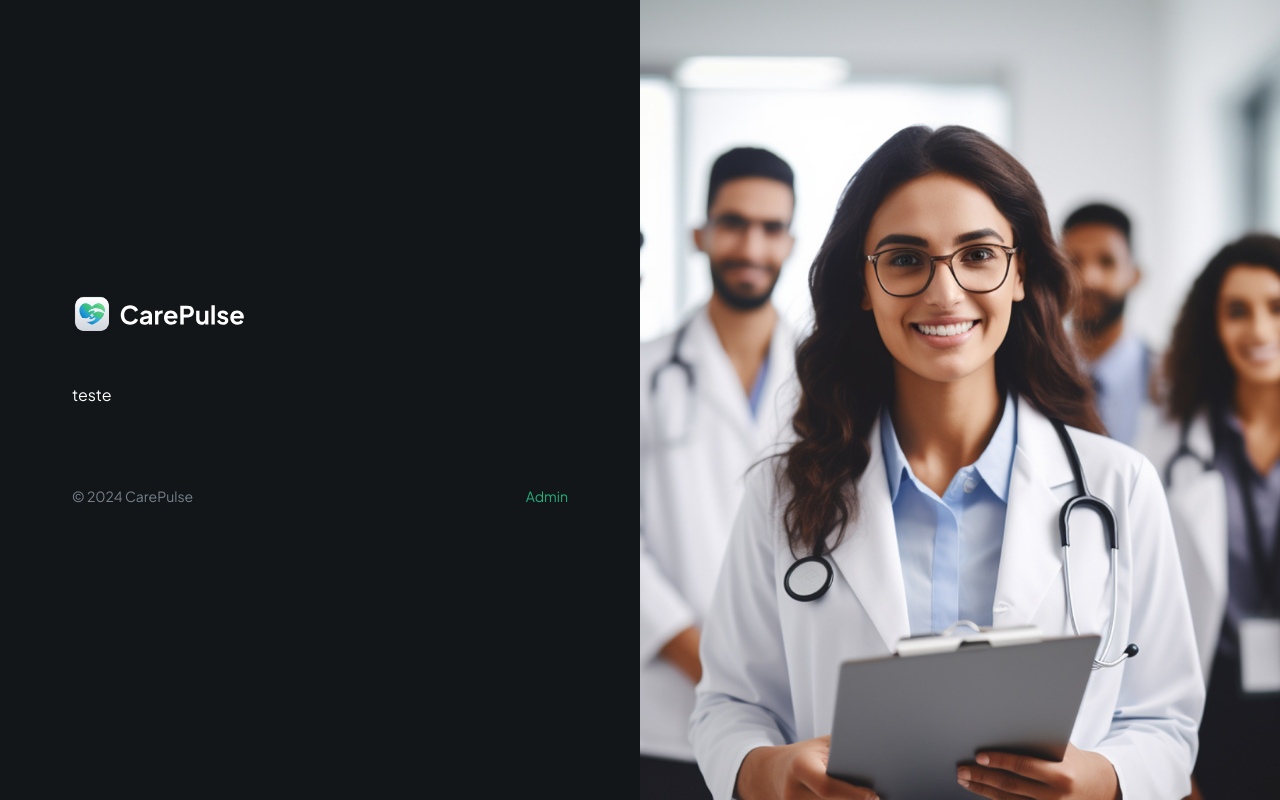
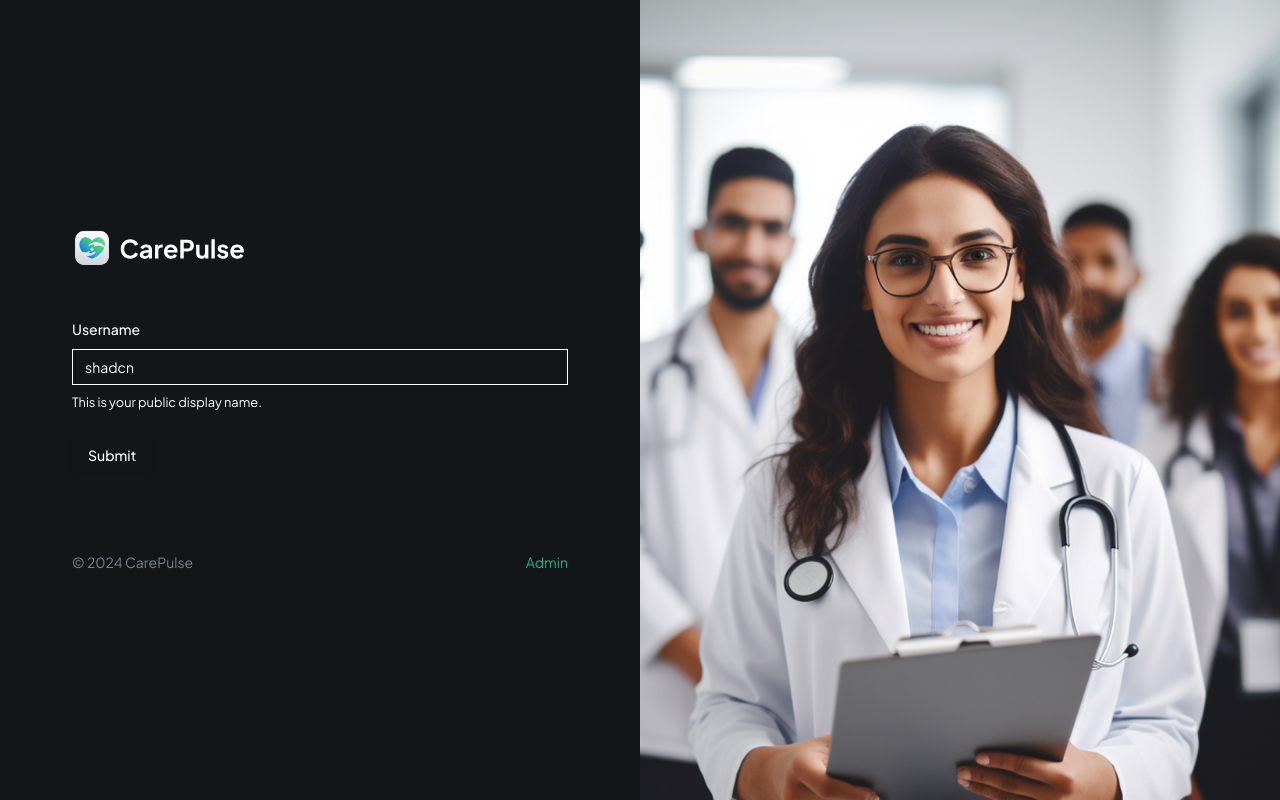
Before and after one commit to RebecaTI/carePulse, a Next.js app: page / in a window 1280 px wide. Built offline with nearby package versions, Linux system fonts and the light colour scheme.

Commit message:
feat: implement PatientForm with validation and create reusable form components

```diff
--- a/app/globals.css
+++ b/app/globals.css
@@ -350,3 +350,14 @@
 .PhoneInputInput::placeholder {
   color: #1a1d21;
 }
+
+
+
+@layer base {
+  * {
+    @apply border-border outline-ring/50;
+  }
+  body {
+    @apply bg-background text-foreground;
+  }
+}
--- a/app/page.tsx
+++ b/app/page.tsx
@@ -5,6 +5,8 @@
 export default function Home() {
   return (
     < div className="flex h-screen max-h-screen">
+      {/*TODO: OTP Verification | PasskeyModal */}
+
       <section className="remove-scrollbar container my-auto">
         <div className="sub-container max-w-[496px]">
           <Image
--- a/components/forms/PatientForm.tsx
+++ b/components/forms/PatientForm.tsx
@@ -1,10 +1,60 @@
-import React from 'react'
+"use client"
+
+import { zodResolver } from "@hookform/resolvers/zod"
+import { useForm } from "react-hook-form"
+import { z } from "zod"
+import { Button } from "@/components/ui/button"
+import {
+  Form,
+  FormControl,
+  FormDescription,
+  FormField,
+  FormItem,
+  FormLabel,
+  FormMessage,
+} from "@/components/ui/form"
+import { Input } from "@/components/ui/input"
+
+const formSchema = z.object({
+  username: z.string().min(2, {
+    message: "Username must be at least 2 characters.",
+  }),
+})
 
 const PatientForm = () => {
+  const form = useForm<z.infer<typeof formSchema>>({
+    resolver: zodResolver(formSchema),
+    defaultValues: {
+      username: "",
+    },
+  })
+
+  function onSubmit(values: z.infer<typeof formSchema>) {
+    console.log(values)
+  }
   return (
     <div>
-      teste
-
+      <Form {...form}>
+        <form onSubmit={form.handleSubmit(onSubmit)} className="space-y-6 flex-1">
+          <FormField
+            control={form.control}
+            name="username"
+            render={({ field }) => (
+              <FormItem>
+                <FormLabel>Username</FormLabel>
+                <FormControl>
+                  <Input placeholder="shadcn" {...field} />
+                </FormControl>
+                <FormDescription>
+                  This is your public display name.
+                </FormDescription>
+                <FormMessage />
+              </FormItem>
+            )}
+          />
+          <Button type="submit">Submit</Button>
+        </form>
+      </Form>
     </div>
   )
 }
--- /dev/null
+++ b/components/ui/form.tsx
@@ -0,0 +1,178 @@
+"use client"
+
+import * as React from "react"
+import * as LabelPrimitive from "@radix-ui/react-label"
+import { Slot } from "@radix-ui/react-slot"
+import {
+  Controller,
+  ControllerProps,
+  FieldPath,
+  FieldValues,
+  FormProvider,
+  useFormContext,
+} from "react-hook-form"
+
+import { cn } from "@/lib/utils"
+import { Label } from "@/components/ui/label"
+
+const Form = FormProvider
+
+type FormFieldContextValue<
+  TFieldValues extends FieldValues = FieldValues,
+  TName extends FieldPath<TFieldValues> = FieldPath<TFieldValues>
+> = {
+  name: TName
+}
+
+const FormFieldContext = React.createContext<FormFieldContextValue>(
+  {} as FormFieldContextValue
+)
+
+const FormField = <
+  TFieldValues extends FieldValues = FieldValues,
+  TName extends FieldPath<TFieldValues> = FieldPath<TFieldValues>
+>({
+  ...props
+}: ControllerProps<TFieldValues, TName>) => {
+  return (
+    <FormFieldContext.Provider value={{ name: props.name }}>
+      <Controller {...props} />
+    </FormFieldContext.Provider>
+  )
+}
+
+const useFormField = () => {
+  const fieldContext = React.useContext(FormFieldContext)
+  const itemContext = React.useContext(FormItemContext)
+  const { getFieldState, formState } = useFormContext()
+
+  const fieldState = getFieldState(fieldContext.name, formState)
+
+  if (!fieldContext) {
+    throw new Error("useFormField should be used within <FormField>")
+  }
+
+  const { id } = itemContext
+
+  return {
+    id,
+    name: fieldContext.name,
+    formItemId: `${id}-form-item`,
+    formDescriptionId: `${id}-form-item-description`,
+    formMessageId: `${id}-form-item-message`,
+    ...fieldState,
+  }
+}
+
+type FormItemContextValue = {
+  id: string
+}
+
+const FormItemContext = React.createContext<FormItemContextValue>(
+  {} as FormItemContextValue
+)
+
+const FormItem = React.forwardRef<
+  HTMLDivElement,
+  React.HTMLAttributes<HTMLDivElement>
+>(({ className, ...props }, ref) => {
+  const id = React.useId()
+
+  return (
+    <FormItemContext.Provider value={{ id }}>
+      <div ref={ref} className={cn("space-y-2", className)} {...props} />
+    </FormItemContext.Provider>
+  )
+})
+FormItem.displayName = "FormItem"
+
+const FormLabel = React.forwardRef<
+  React.ElementRef<typeof LabelPrimitive.Root>,
+  React.ComponentPropsWithoutRef<typeof LabelPrimitive.Root>
+>(({ className, ...props }, ref) => {
+  const { error, formItemId } = useFormField()
+
+  return (
+    <Label
+      ref={ref}
+      className={cn(error && "text-destructive", className)}
+      htmlFor={formItemId}
+      {...props}
+    />
+  )
+})
+FormLabel.displayName = "FormLabel"
+
+const FormControl = React.forwardRef<
+  React.ElementRef<typeof Slot>,
+  React.ComponentPropsWithoutRef<typeof Slot>
+>(({ ...props }, ref) => {
+  const { error, formItemId, formDescriptionId, formMessageId } = useFormField()
+
+  return (
+    <Slot
+      ref={ref}
+      id={formItemId}
+      aria-describedby={
+        !error
+          ? `${formDescriptionId}`
+          : `${formDescriptionId} ${formMessageId}`
+      }
+      aria-invalid={!!error}
+      {...props}
+    />
+  )
+})
+FormControl.displayName = "FormControl"
+
+const FormDescription = React.forwardRef<
+  HTMLParagraphElement,
+  React.HTMLAttributes<HTMLParagraphElement>
+>(({ className, ...props }, ref) => {
+  const { formDescriptionId } = useFormField()
+
+  return (
+    <p
+      ref={ref}
+      id={formDescriptionId}
+      className={cn("text-[0.8rem] text-muted-foreground", className)}
+      {...props}
+    />
+  )
+})
+FormDescription.displayName = "FormDescription"
+
+const FormMessage = React.forwardRef<
+  HTMLParagraphElement,
+  React.HTMLAttributes<HTMLParagraphElement>
+>(({ className, children, ...props }, ref) => {
+  const { error, formMessageId } = useFormField()
+  const body = error ? String(error?.message) : children
+
+  if (!body) {
+    return null
+  }
+
+  return (
+    <p
+      ref={ref}
+      id={formMessageId}
+      className={cn("text-[0.8rem] font-medium text-destructive", className)}
+      {...props}
+    >
+      {body}
+    </p>
+  )
+})
+FormMessage.displayName = "FormMessage"
+
+export {
+  useFormField,
+  Form,
+  FormItem,
+  FormLabel,
+  FormControl,
+  FormDescription,
+  FormMessage,
+  FormField,
+}
--- /dev/null
+++ b/components/ui/input.tsx
@@ -0,0 +1,22 @@
+import * as React from "react"
+
+import { cn } from "@/lib/utils"
+
+const Input = React.forwardRef<HTMLInputElement, React.ComponentProps<"input">>(
+  ({ className, type, ...props }, ref) => {
+    return (
+      <input
+        type={type}
+        className={cn(
+          "flex h-9 w-full rounded-md border border-input bg-transparent px-3 py-1 text-base shadow-sm transition-colors file:border-0 file:bg-transparent file:text-sm file:font-medium file:text-foreground placeholder:text-muted-foreground focus-visible:outline-none focus-visible:ring-1 focus-visible:ring-ring disabled:cursor-not-allowed disabled:opacity-50 md:text-sm",
+          className
+        )}
+        ref={ref}
+        {...props}
+      />
+    )
+  }
+)
+Input.displayName = "Input"
+
+export { Input }
--- /dev/null
+++ b/components/ui/label.tsx
@@ -0,0 +1,26 @@
+"use client"
+
+import * as React from "react"
+import * as LabelPrimitive from "@radix-ui/react-label"
+import { cva, type VariantProps } from "class-variance-authority"
+
+import { cn } from "@/lib/utils"
+
+const labelVariants = cva(
+  "text-sm font-medium leading-none peer-disabled:cursor-not-allowed peer-disabled:opacity-70"
+)
+
+const Label = React.forwardRef<
+  React.ElementRef<typeof LabelPrimitive.Root>,
+  React.ComponentPropsWithoutRef<typeof LabelPrimitive.Root> &
+    VariantProps<typeof labelVariants>
+>(({ className, ...props }, ref) => (
+  <LabelPrimitive.Root
+    ref={ref}
+    className={cn(labelVariants(), className)}
+    {...props}
+  />
+))
+Label.displayName = LabelPrimitive.Root.displayName
+
+export { Label }
```
Also changed, not shown: package.json (+6 -1 lines), 1 other file (tests, documents, lock files or other folders).
